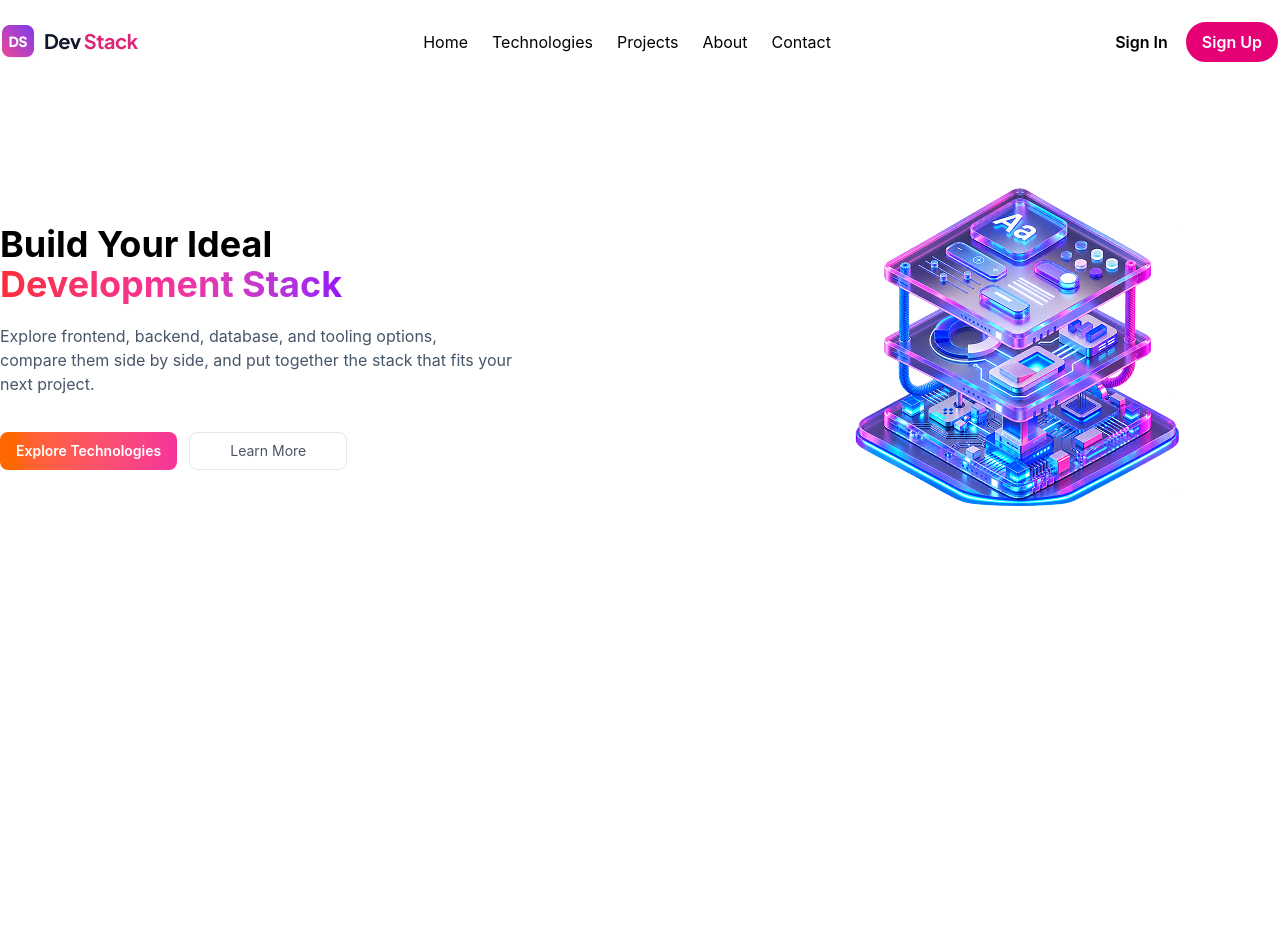
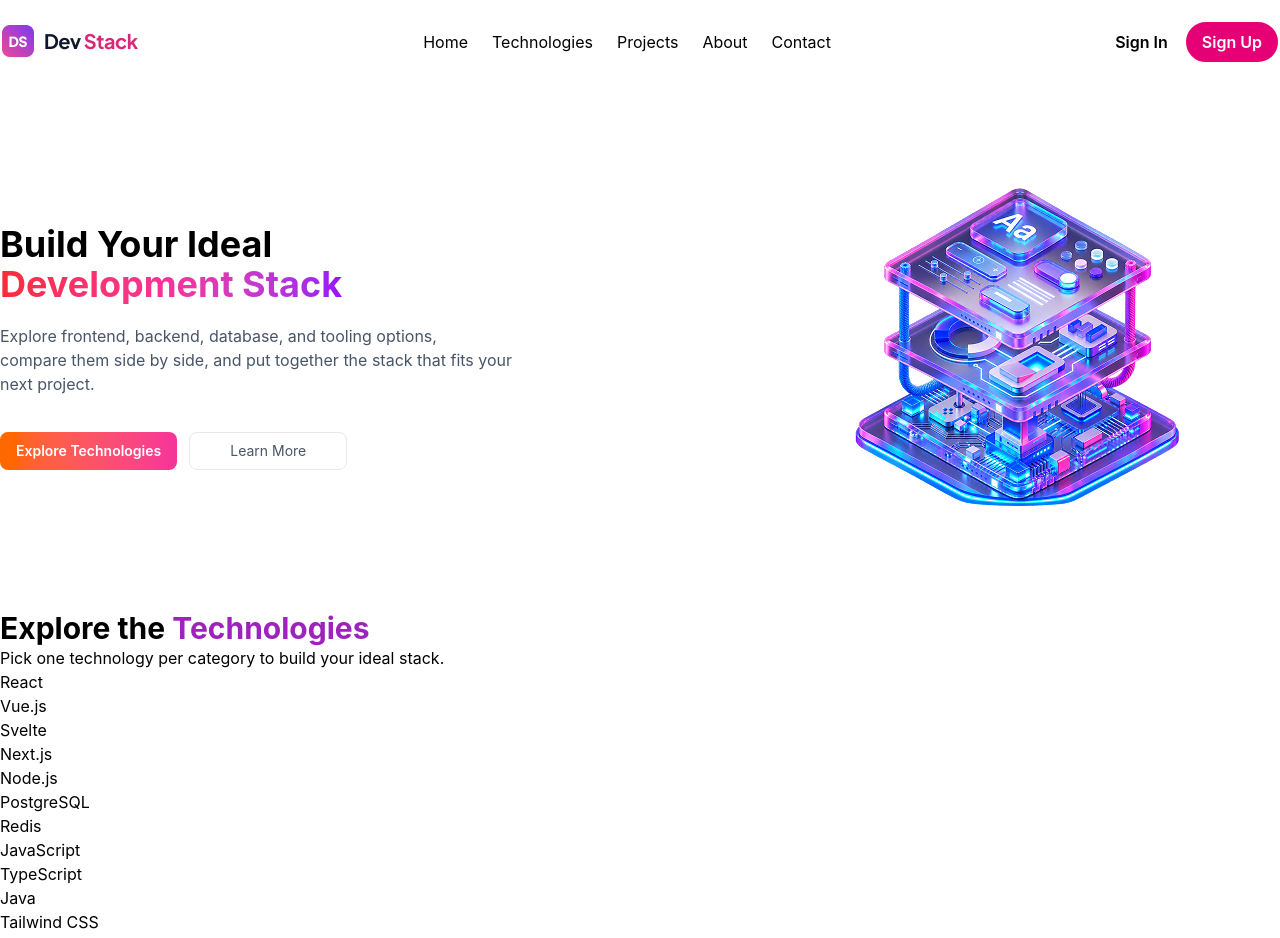
Before and after one commit to abirhosen30/Dev-react-project, a React (Vite) app: page / in a window 1280 px wide. Shown: the top 938 px of the page. Before the commit the page ends 800 px from the top, so only its background shows below. Built offline with nearby package versions, Linux system fonts and the light colour scheme.

Commit message:
Create Fake Data for the technologies  and load data

```diff
--- /dev/null
+++ b/public/data.json
@@ -0,0 +1,122 @@
+[
+  {
+    "id": "react",
+    "name": "React",
+    "category": "Frontend",
+    "description": "A declarative, component-based JavaScript library for building modern user interfaces.",
+    "icon": "https://icon.icepanel.io/Technology/svg/React.svg",
+    "rating": 4.9,
+    "difficulty": "Beginner-Friendly",
+    "badge": "Popular"
+  },
+  {
+    "id": "vuejs",
+    "name": "Vue.js",
+    "category": "Frontend",
+    "description": "A progressive, performant, and versatile JavaScript framework for building user interfaces.",
+    "icon": "https://icon.icepanel.io/Technology/svg/Vue.js.svg",
+    "rating": 4.8,
+    "difficulty": "Beginner-Friendly",
+    "badge": "Versatile"
+  },
+  {
+    "id": "svelte",
+    "name": "Svelte",
+    "category": "Frontend",
+    "description": "A compiler-based web framework that builds fast and lightweight applications with minimal runtime overhead.",
+    "icon": "https://icon.icepanel.io/Technology/svg/Svelte.svg",
+    "rating": 4.8,
+    "difficulty": "Beginner-Friendly",
+    "badge": "Fast"
+  },
+  {
+    "id": "nextjs",
+    "name": "Next.js",
+    "category": "Framework",
+    "description": "A React framework for building full-stack web applications with powerful rendering and routing features.",
+    "icon": "https://icon.icepanel.io/Technology/svg/Next.js.svg",
+    "rating": 4.7,
+    "difficulty": "Intermediate",
+    "badge": "New"
+  },
+  {
+    "id": "nodejs",
+    "name": "Node.js",
+    "category": "Backend",
+    "description": "A JavaScript runtime built on Chrome's V8 engine for building fast and scalable server-side applications.",
+    "icon": "https://icon.icepanel.io/Technology/svg/Node.js.svg",
+    "rating": 4.8,
+    "difficulty": "Beginner-Friendly",
+    "badge": "Standard"
+  },
+  {
+    "id": "postgresql",
+    "name": "PostgreSQL",
+    "category": "Database",
+    "description": "A powerful, open-source object-relational database system with proven reliability.",
+    "icon": "https://icon.icepanel.io/Technology/svg/PostgresSQL.svg",
+    "rating": 4.9,
+    "difficulty": "Intermediate",
+    "badge": "Top SQL"
+  },
+  {
+    "id": "redis",
+    "name": "Redis",
+    "category": "Database",
+    "description": "An in-memory data structure store used for caching, session management, and high-performance applications.",
+    "icon": "https://icon.icepanel.io/Technology/svg/Redis.svg",
+    "rating": 4.8,
+    "difficulty": "Intermediate",
+    "badge": "Cache"
+  },
+  {
+    "id": "javascript",
+    "name": "JavaScript",
+    "category": "Language",
+    "description": "The versatile programming language powering dynamic web applications and modern web development.",
+    "icon": "https://icon.icepanel.io/Technology/svg/JavaScript.svg",
+    "rating": 4.9,
+    "difficulty": "Beginner-Friendly",
+    "badge": "Lightweight"
+  },
+  {
+    "id": "typescript",
+    "name": "TypeScript",
+    "category": "Language",
+    "description": "A strongly typed programming language that builds on JavaScript for scalable applications.",
+    "icon": "https://icon.icepanel.io/Technology/svg/TypeScript.svg",
+    "rating": 4.9,
+    "difficulty": "Intermediate",
+    "badge": "Essential"
+  },
+  {
+    "id": "java",
+    "name": "Java",
+    "category": "Language",
+    "description": "A secure, object-oriented programming language designed for portability and scalability.",
+    "icon": "https://icon.icepanel.io/Technology/svg/Java.svg",
+    "rating": 4.4,
+    "difficulty": "Intermediate",
+    "badge": "Robust"
+  },
+  {
+    "id": "tailwindcss",
+    "name": "Tailwind CSS",
+    "category": "Styling",
+    "description": "A utility-first CSS framework packed with classes that can be composed to build custom interfaces.",
+    "icon": "https://icon.icepanel.io/Technology/svg/Tailwind-CSS.svg",
+    "rating": 4.9,
+    "difficulty": "Beginner-Friendly",
+    "badge": "Modern"
+  },
+  {
+    "id": "docker",
+    "name": "Docker",
+    "category": "DevOps",
+    "description": "A platform for developing, shipping, and running applications inside lightweight containers.",
+    "icon": "https://icon.icepanel.io/Technology/svg/Docker.svg",
+    "rating": 4.8,
+    "difficulty": "Intermediate",
+    "badge": "Container"
+  }
+]
--- a/src/App.tsx
+++ b/src/App.tsx
@@ -1,15 +1,27 @@
-import Hero from "./Hero"
-import Nav from "./Nav"
+import { Suspense } from "react";
+import Hero from "./components/Hero";
+import Nav from "./components/Nav";
+import ExploreTech from "./components/Tech/Tech";
+import type { ITechnology } from "./assets/Type/Type";
 
+const techFetch = async (): Promise<ITechnology[]> => {
+  const res = await fetch("/data.json");
+  const data = await res.json();
+  return data;
+};
 
 function App() {
+  const techPromise = techFetch();
 
   return (
     <>
-     <Nav/>
-     <Hero/>
+      <Nav />
+      <Hero />
+      <Suspense fallback={<p>Loading...</p>}>
+        <ExploreTech  techPromise={techPromise} ></ExploreTech>
+      </Suspense>
     </>
-  )
+  );
 }
 
-export default App
+export default App;
--- /dev/null
+++ b/src/assets/Type/Type.ts
@@ -0,0 +1,10 @@
+export interface ITechnology  {
+  id: string;
+  name: string;
+  category: string;
+  description: string;
+  icon: string;
+  rating: number;
+  difficulty: string;
+  badge: string;
+};
--- a/src/Hero.tsx
+++ b/src/components/Hero.tsx
@@ -1,5 +1,5 @@
 import React from "react";
-import heroPic from './assets/banner-stack.png'
+import heroPic from '../assets/banner-stack.png'
 
 const Hero = () => {
   return (
--- a/src/Nav.tsx
+++ b/src/components/Nav.tsx
@@ -1,5 +1,5 @@
 import React from "react";
-import logo from "./assets/logo-text.png";
+import logo from "../assets/logo-text.png";
 
 const Nav = () => {
   return (
--- /dev/null
+++ b/src/components/Tech/ExploreTech.tsx
@@ -0,0 +1,17 @@
+import React from 'react';
+
+const ExploreTech = ({teches}) => {
+    return (
+        <div>
+            {
+                teches.map((tech) => {
+                    return (
+                        <div>{tech.name}</div>
+                    )
+                })
+            }
+        </div>
+    );
+};
+
+export default ExploreTech;
--- /dev/null
+++ b/src/components/Tech/Tech.tsx
@@ -0,0 +1,22 @@
+import React, { use } from "react";
+import type { ITechnology } from "../../assets/Type/Type";
+import ExploreTech from "./ExploreTech";
+
+interface TechProps {
+  techPromise: Promise<ITechnology[]>;
+}
+
+const Tech = ({ techPromise }: TechProps) => {
+  const teches = use(techPromise);
+  return (
+    <div className="container mx-auto">
+      <div className="">
+        <h1 className="font-bold text-3xl">Explore the <span className="text-[#9d23bc]">Technologies</span></h1>
+        <p>Pick one technology per category to build your ideal stack.</p>
+      </div>
+      <ExploreTech teches={teches} />
+    </div>
+  );
+};
+
+export default Tech;
```
